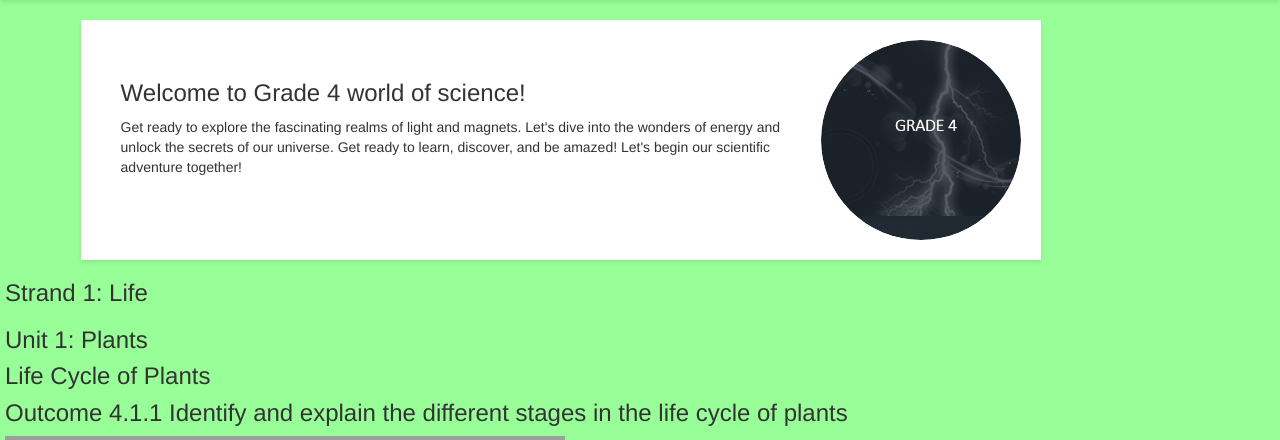
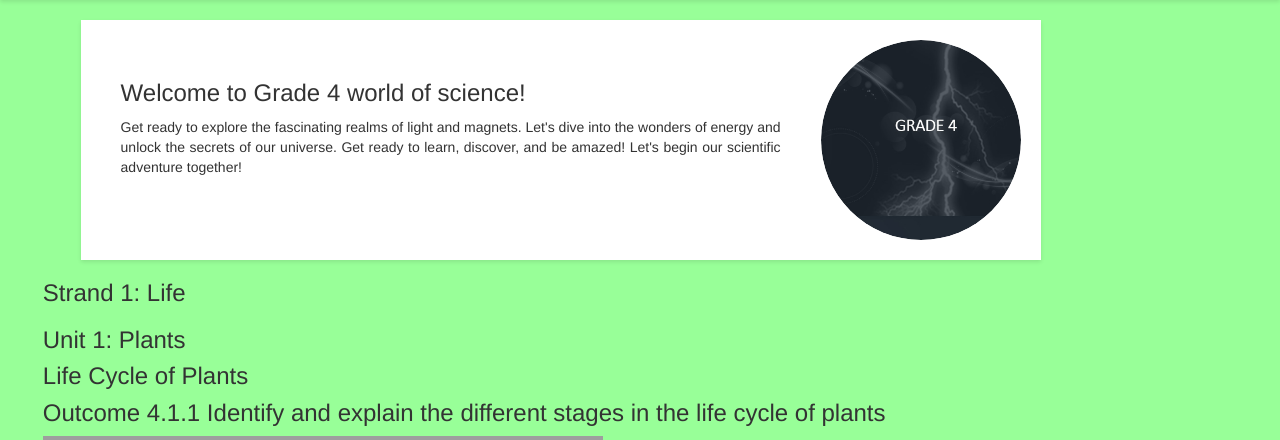
Before and after one commit to Baella022/flaskapp, a Flask app: page /grade4 in a window 1280 px wide. Shown: the part 148-588 px from the top of the page. Run offline with Flask 3, Linux system fonts and the light colour scheme; some libraries are stand-ins or nearby versions; grey boxes are pictures that could not be loaded.

Commit message:
Update grade4.html

```diff
--- a/website/templates/grade4.html
+++ b/website/templates/grade4.html
@@ -38,6 +38,11 @@
   margin-bottom: 10px; /* Add bottom margin for spacing */
 }
 
+.content {
+  margin-left:1cm;
+  margin-right:1cm;
+  text-align: justify; /* Align text away from the left margin */
+}
 
 
 </style>
@@ -56,25 +61,25 @@
   </div>
 </div>
 
-<div>
+<div class="content">
   <h1>Strand 1: Life</h1>
 </div>
 
-<div>
+<div class="content">
   <h3>Unit 1: Plants</h3>
   <h4>Life Cycle of Plants</h4>
   <h6>Outcome 4.1.1 Identify and explain the different stages in the life cycle of plants</h6>
   <iframe width="560" height="315" src="https://www.youtube.com/embed/2SBVz4MgeIE" title="YouTube video player" frameborder="0" allow="accelerometer; autoplay; clipboard-write; encrypted-media; gyroscope; picture-in-picture; web-share" allowfullscreen></iframe>
 </div>
 
-<div>
+<div class="content">
   <h3>Unit 2: Animals</h3>
   <h4>Life Cycle of Animals</h4>
   <h6>Outcome 4.1.2 Identify and explain the different stages in the life cycle of animals. </h6>
   <iframe width="560" height="315" src="https://www.youtube.com/embed/KOp9q-weDMA" title="YouTube video player" frameborder="0" allow="accelerometer; autoplay; clipboard-write; encrypted-media; gyroscope; picture-in-picture; web-share" allowfullscreen></iframe>
 </div>
 
-<div>
+<div class="content">
   <h3>Unit 3: Human Body</h3>
   <h4>Skeletal and Muscular System</h4>
   <h6>Outcome 4.1.3 Investigate and identify the relationship between the structure and movement of the human body </h6>
@@ -82,7 +87,7 @@
 </div>
 
 
-<div>
+<div class="content">
   <h3>Unit 4: Interaction and Relationship in the Environment</h3>
   <h4>Living Things in the Environment</h4>
   <h6>Outcome 4.1.4 Investigate the interdependence of living things within specific habitats.  </h6>
@@ -90,17 +95,17 @@
   <iframe width="560" height="315" src="https://www.youtube.com/embed/XVD5izWXmKo" title="YouTube video player" frameborder="0" allow="accelerometer; autoplay; clipboard-write; encrypted-media; gyroscope; picture-in-picture; web-share" allowfullscreen></iframe>
 </div>
 
-<div><h1> Strand 2: Physical Science</h1></div>
+<div class="content"><h1> Strand 2: Physical Science</h1></div>
 
-<div><h3> Unit 1: Energy</h3></div>
-<div>
+<div class="content"><h3> Unit 1: Energy</h3></div>
+<div class="content">
   <h4>Sound</h4>
   <h6>Outcome 4.2.1. Investigate the properties and characteristics of sound. </h6>
   <iframe width="560" height="315" src="https://www.youtube.com/embed/3-xKZKxXuu0" title="YouTube video player" frameborder="0" allow="accelerometer; autoplay; clipboard-write; encrypted-media; gyroscope; picture-in-picture; web-share" allowfullscreen></iframe>
   <iframe width="560" height="315" src="https://www.youtube.com/embed/VTudQdg4Fx4" title="YouTube video player" frameborder="0" allow="accelerometer; autoplay; clipboard-write; encrypted-media; gyroscope; picture-in-picture; web-share" allowfullscreen></iframe>
 </div>
 
-<div>
+<div class="content">
   <h4>Electricity 1</h4>
   <h6>Outcome 4.2.2 Investigate the flow of electric currents using simple circuits </h6>
   <iframe width="560" height="315" src="https://www.youtube.com/embed/Uf76pThNXZc" title="YouTube video player" frameborder="0" allow="accelerometer; autoplay; clipboard-write; encrypted-media; gyroscope; picture-in-picture; web-share" allowfullscreen></iframe>
@@ -108,14 +113,14 @@
 </div>
 
 
-<div>
+<div class="content">
   <h3>Unit 2:Force and Motion</h3>
   <h4>Force,Motion and Machines</h4>
   <h6>Outcome 4.2.3 Differentiate between force and motion and identify the characteristics and uses of simple machines. </h6>
   <iframe width="560" height="315" src="https://www.youtube.com/embed/NnejP0Zn75M" title="YouTube video player" frameborder="0" allow="accelerometer; autoplay; clipboard-write; encrypted-media; gyroscope; picture-in-picture; web-share" allowfullscreen></iframe>
 
 </div>
-<div>
+<div class="content">
   <h3>Unit 3:Matter</h3>
   <h4>Air</h4>
   <h6>Outcome 4.2.4 Investigate and explain the properties of air and the change in volume and pressure when compressed. </h6>
@@ -131,11 +136,11 @@
 
 </div>
 
-<div>
+<div class="content">
   <h1>Strand 3:Earth and Space</h1>
 </div>
 
-<div>
+<div class="content">
   <h3>Unit 1:Our Earth</h3>
   <h4>Importance of Soil for Human Beings</h4>
   <h6>Outcome 4.3.1 Investigate and explain the importance of soil for living things </h6>
@@ -143,15 +148,14 @@
 
 </div>
 
-<div>
+<div class="content">
   <h3>Unit 2:Space</h3>
   <h4>Observing the Weather</h4>
   <h6>Outcome 4.3.2 Investigate and describe the factors that affect weather changes and the processes involved in the water cycle </h6>
   <iframe width="476" height="288" src="https://www.youtube.com/embed/A_LOsCaRzNA" title="YouTube video player" frameborder="0" allow="accelerometer; autoplay; clipboard-write; encrypted-media; gyroscope; picture-in-picture; web-share" allowfullscreen></iframe>
-  <iframe width="476" height="288" src="https://www.youtube.com/embed/F80Rq7n-giA" title="YouTube video player" frameborder="0" allow="accelerometer; autoplay; clipboard-write; encrypted-media; gyroscope; picture-in-picture; web-share" allowfullscreen></iframe>
-</div>
+  </div>
 
-<div>
+<div class="content">
   <h3>Unit 3:Space</h3>
   <h4>Observing the Moon</h4>
   <h6>Outcome 4.3.3 Observe and present using diagrams the different phases of the moon in the night sky </h6>
```
